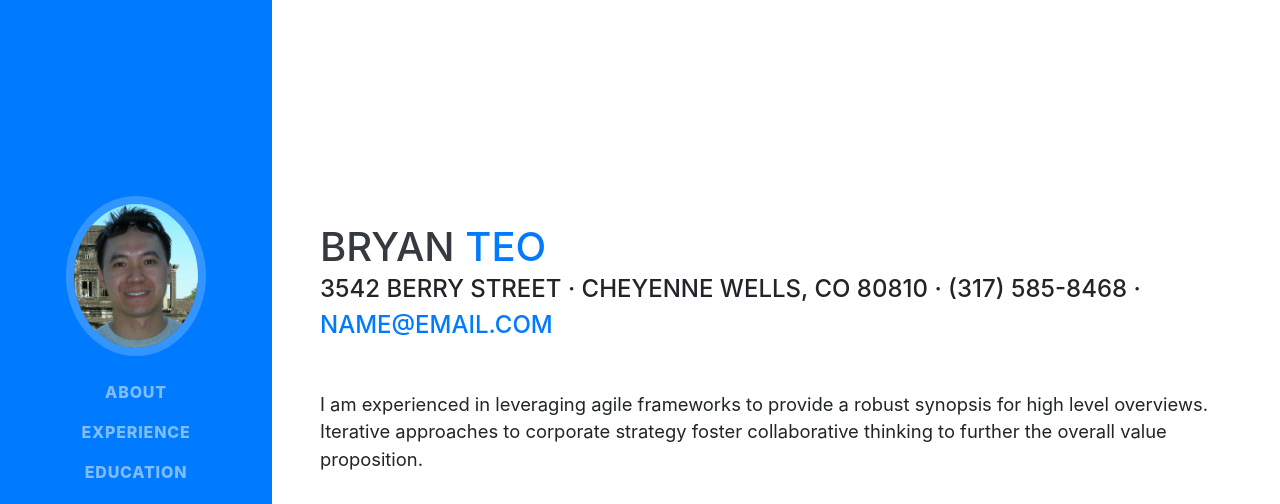
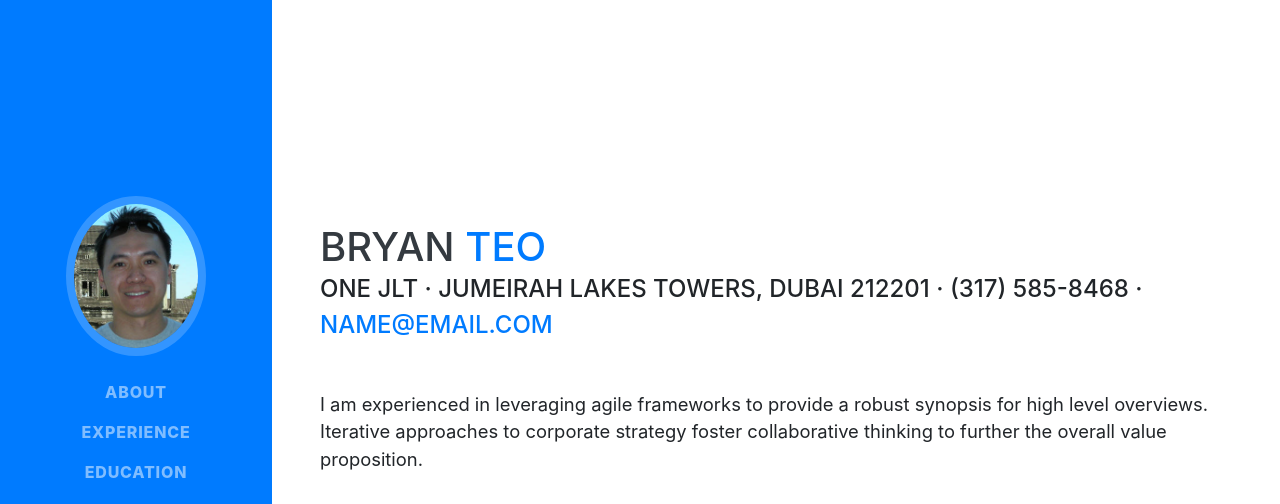
Before and after one commit to teobryan/portfolio-june2019, a website with bundled scripts: page index.html in a window 1280 px wide. Shown: the top 504 px of the page. Built offline with nearby package versions, Linux system fonts and the light colour scheme; a web font is replaced by a local one.

Commit message:
Change address

```diff
--- a/index.html
+++ b/index.html
@@ -66,7 +66,7 @@
         <h1 class="mb-0">Bryan
           <span class="text-primary">Teo</span>
         </h1>
-        <div class="subheading mb-5">3542 Berry Street · Cheyenne Wells, CO 80810 · (317) 585-8468 ·
+        <div class="subheading mb-5">One JLT · Jumeirah Lakes Towers, Dubai 212201 · (317) 585-8468 ·
           <a href="mailto:name@email.com">name@email.com</a>
         </div>
         <p class="lead mb-5">I am experienced in leveraging agile frameworks to provide a robust synopsis for high level overviews. Iterative approaches to corporate strategy foster collaborative thinking to further the overall value proposition.</p>
```
